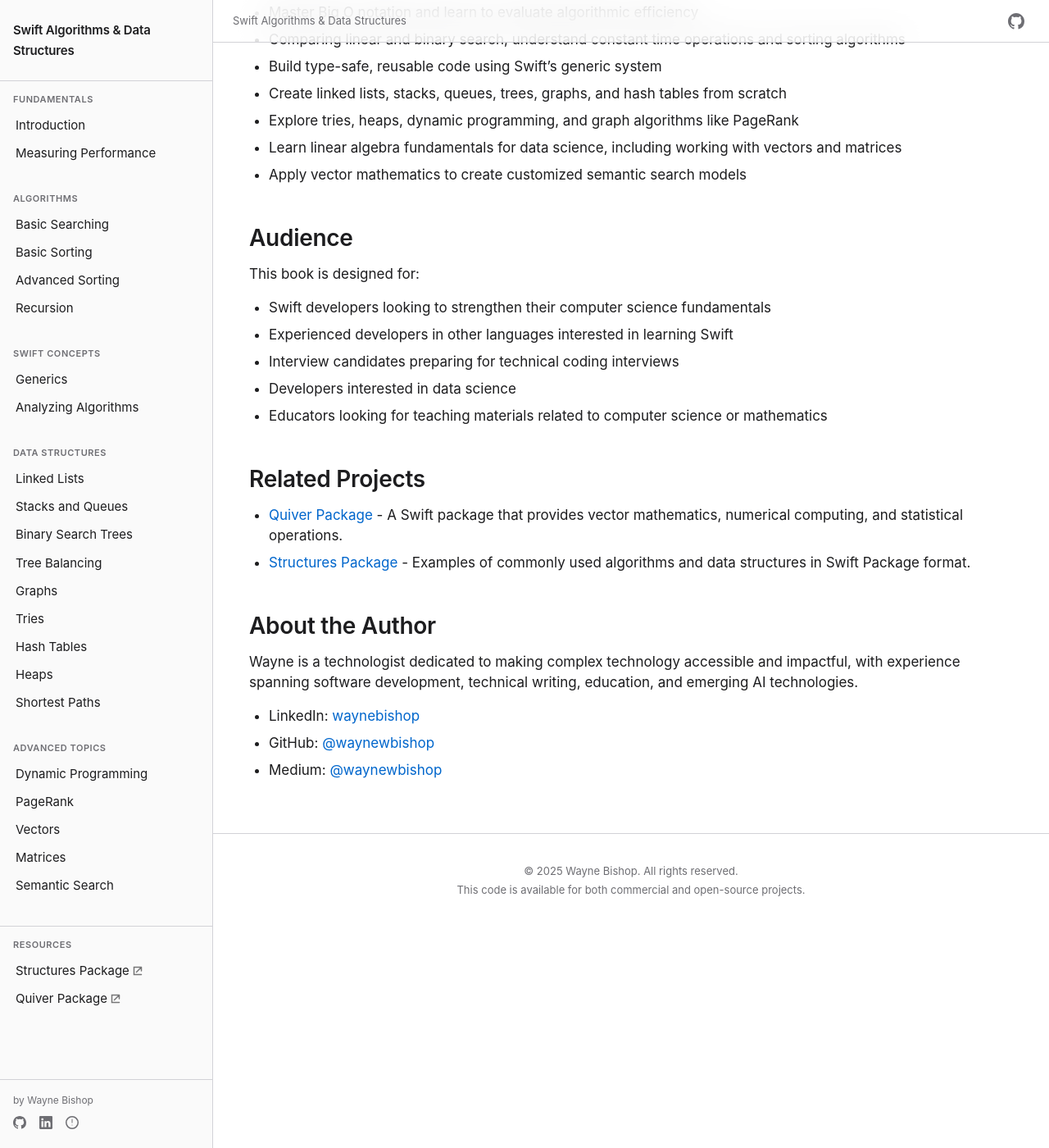
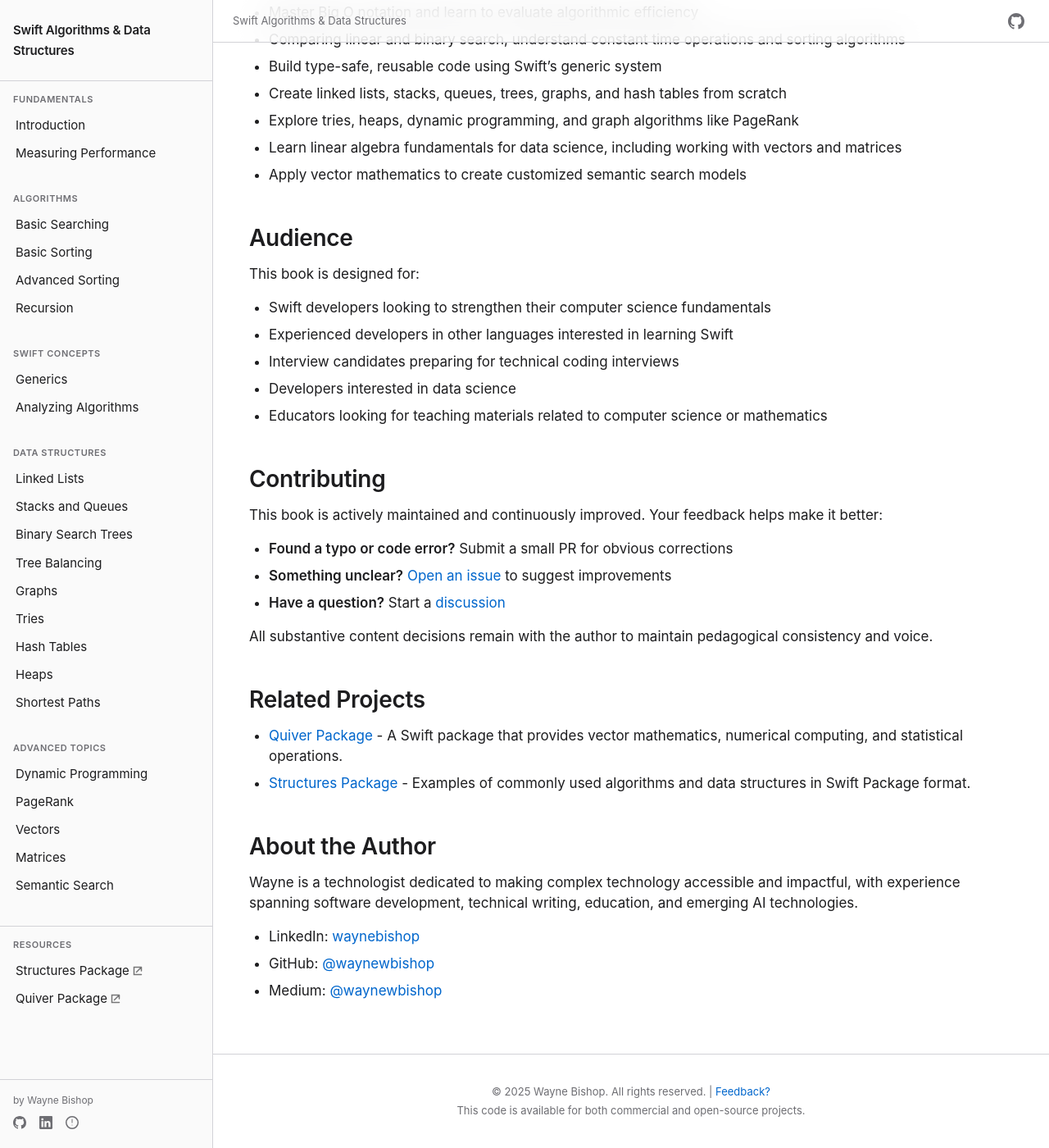
Before and after one commit to waynewbishop/swift-algorithms, a Jekyll site: the page built from index.md, in a window 1280 px wide and 1400 px high, scrolled down 361 px. Shown: the whole window at 82% size. Built offline with Jekyll 4.4.1, drawn with Linux system fonts in a browser that asks for light colours.

Commit message:
Add Contributing section and feedback link
Add Contributing section to home page encouraging community
participation for typos and errors while maintaining author
control over substantive content decisions.

Add Feedback link to footer on all pages linking to GitHub
issues for easy community engagement.

Changes:
- index.md: New Contributing section after Audience
- _layouts/default.html: Added feedback link to footer

This invites collaboration while protecting pedagogical consistency
and the author's voice.

🤖 Generated with Claude Code (https://claude.com/claude-code)

Co-Authored-By: Claude <noreply@anthropic.com>

```diff
--- a/_layouts/default.html
+++ b/_layouts/default.html
@@ -13,7 +13,7 @@
       </main>
 
       <footer class="main-footer">
-        <p>&copy; {{ 'now' | date: "%Y" }} {{ site.author }}. All rights reserved.</p>
+        <p>&copy; {{ 'now' | date: "%Y" }} {{ site.author }}. All rights reserved. | <a href="https://github.com/waynewbishop/swift-algorithms/issues">Feedback?</a></p>
         <p>This code is available for both commercial and open-source projects.</p>
       </footer>
     </div>
--- a/index.md
+++ b/index.md
@@ -27,6 +27,16 @@ This book is designed for:
 - Developers interested in data science
 - Educators looking for teaching materials related to computer science or mathematics
 
+## Contributing
+
+This book is actively maintained and continuously improved. Your feedback helps make it better:
+
+- **Found a typo or code error?** Submit a small PR for obvious corrections
+- **Something unclear?** [Open an issue](https://github.com/waynewbishop/swift-algorithms/issues) to suggest improvements
+- **Have a question?** Start a [discussion](https://github.com/waynewbishop/swift-algorithms/discussions)
+
+All substantive content decisions remain with the author to maintain pedagogical consistency and voice.
+
 ## Related Projects
 
 - [Quiver Package](https://github.com/waynewbishop/bishop-algorithms-quiver-package) - A Swift package that provides vector mathematics, numerical computing, and statistical operations.
```
